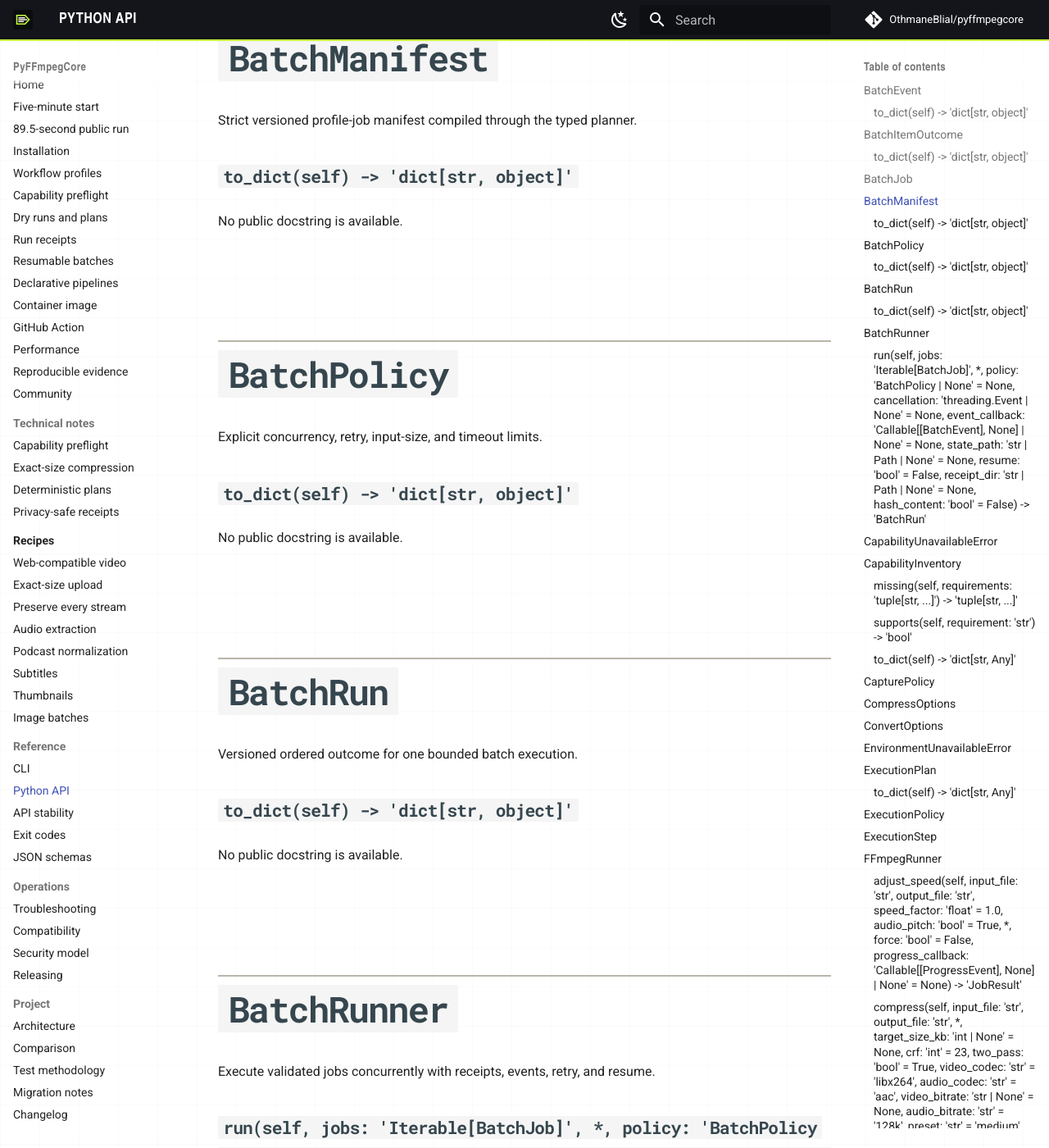
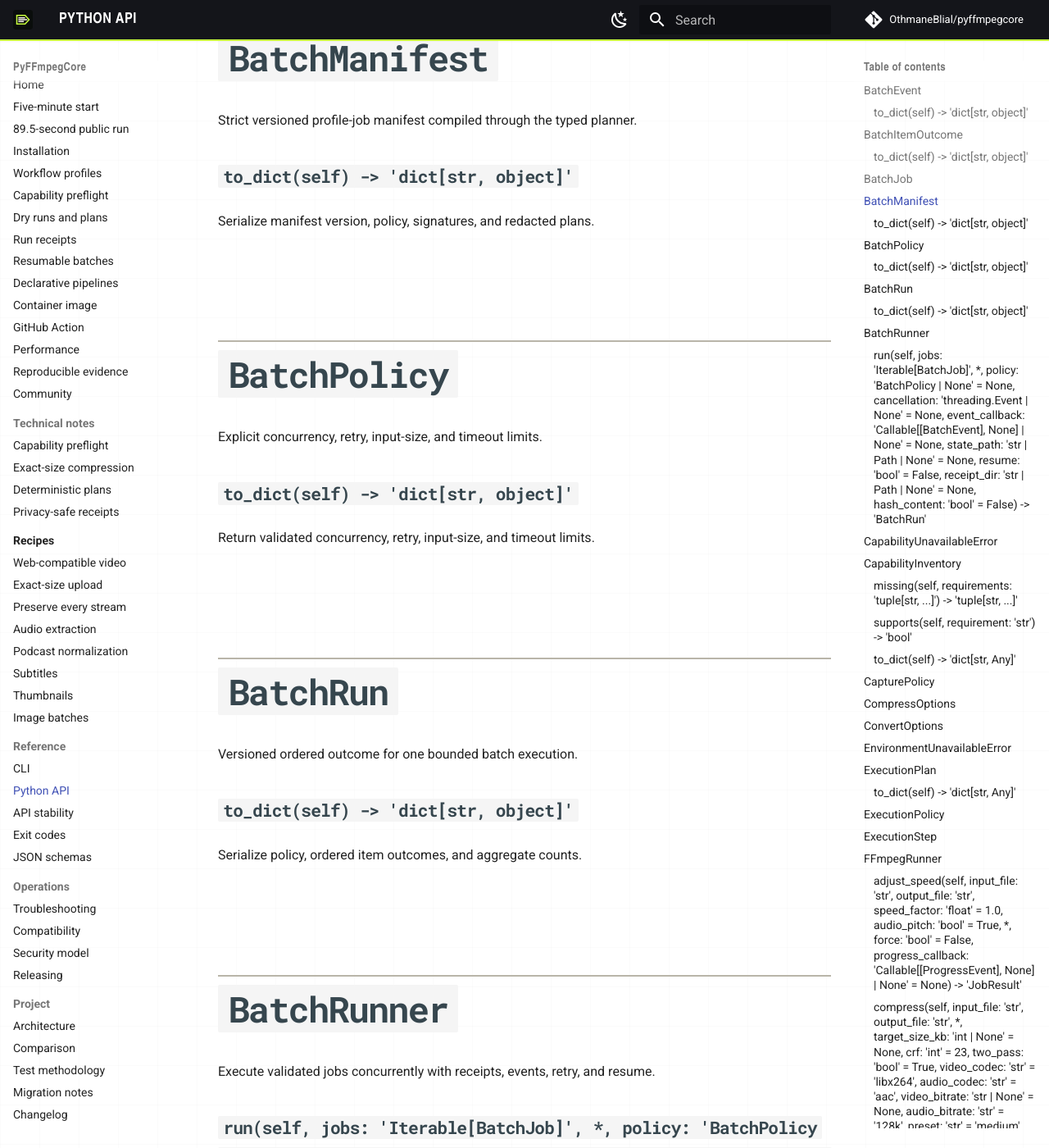
Before and after one commit to OthmaneBlial/pyffmpegcore, an MkDocs documentation site: the page built from docs/reference/python-api.md, in a window 1280 px wide and 1400 px high, scrolled down 1487 px. Shown: the whole window at 82% size. Built offline with MkDocs 1.6.1 and Material for MkDocs 9.7.7, drawn with Linux system fonts in a browser that asks for light colours; comment, search, counter and statistics services are not loaded; some of the changed text lies outside the part shown.

```diff
--- a/docs/reference/python-api.md
+++ b/docs/reference/python-api.md
@@ -9,7 +9,7 @@ One privacy-redacted JSON Lines event emitted by a batch run.
 
 ### `to_dict(self) -> 'dict[str, object]'`
 
-No public docstring is available.
+Serialize the versioned event as privacy-redacted JSON data.
 
 ## `BatchItemOutcome`
 
@@ -17,7 +17,7 @@ Stable per-item result, including resumed and cancelled jobs.
 
 ### `to_dict(self) -> 'dict[str, object]'`
 
-No public docstring is available.
+Serialize the outcome and include execution evidence when available.
 
 ## `BatchJob`
 
@@ -29,7 +29,7 @@ Strict versioned profile-job manifest compiled through the typed planner.
 
 ### `to_dict(self) -> 'dict[str, object]'`
 
-No public docstring is available.
+Serialize manifest version, policy, signatures, and redacted plans.
 
 ## `BatchPolicy`
 
@@ -37,7 +37,7 @@ Explicit concurrency, retry, input-size, and timeout limits.
 
 ### `to_dict(self) -> 'dict[str, object]'`
 
-No public docstring is available.
+Return validated concurrency, retry, input-size, and timeout limits.
 
 ## `BatchRun`
 
@@ -45,7 +45,7 @@ Versioned ordered outcome for one bounded batch execution.
 
 ### `to_dict(self) -> 'dict[str, object]'`
 
-No public docstring is available.
+Serialize policy, ordered item outcomes, and aggregate counts.
 
 ## `BatchRunner`
 
```
Also changed, not shown: docs/PROGRESS.md (+1 -0 lines), 1 other file.
